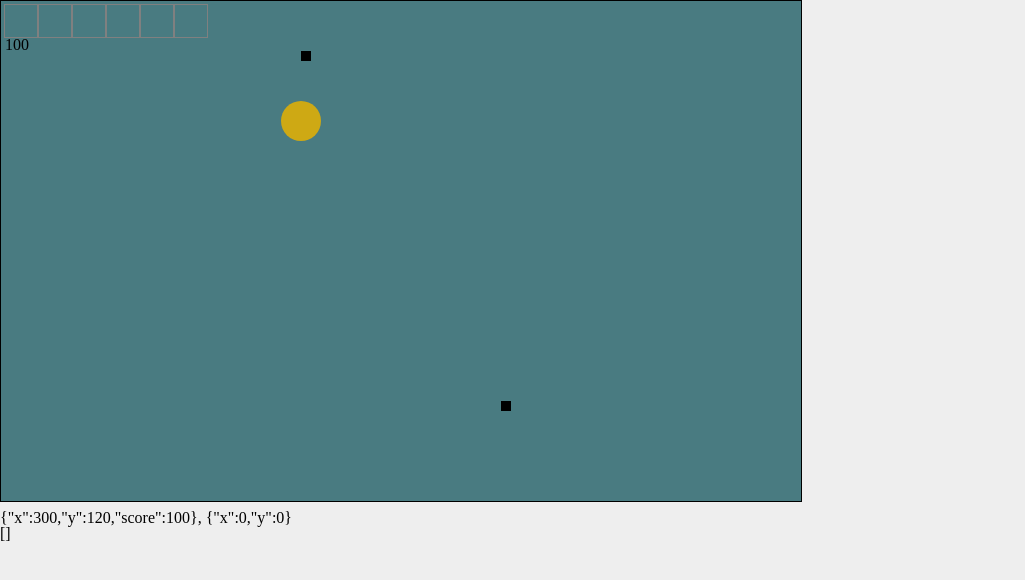
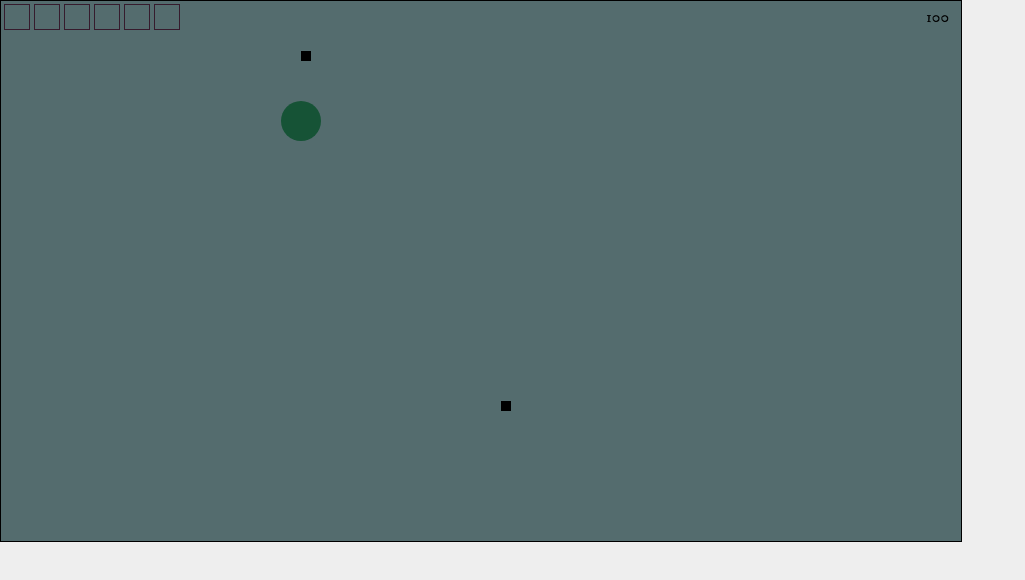
Before and after one commit to ditam/ld58-collector, a plain HTML site: page index.html in a window 1280 px wide. Shown: the whole page, without its empty margins (0-1025 px from the left). Drawn offline with nearby package versions, Linux system fonts and the light colour scheme.

Commit message:
set display size and font

```diff
--- a/constants.js
+++ b/constants.js
@@ -1,6 +1,6 @@
 const params = {
-  WIDTH: 800,
-  HEIGHT: 500,
+  WIDTH: 960,
+  HEIGHT: 540,
   PLAYER_SIZE: 20,
   ACTIVITY_RADIUS: 50,
   // movement within this margin attempts to scroll the viewport if possible
@@ -10,4 +10,6 @@ const params = {
   townBGColor: '#497b81ff',
 };
 
+window.isDebug = false;
+
 export default params;
--- a/index.html
+++ b/index.html
@@ -7,6 +7,10 @@
 
   <link rel="stylesheet" type="text/css" href="ext/reset.css">
   <link rel="stylesheet" type="text/css" href="styles.css">
+
+  <link rel="preconnect" href="https://fonts.googleapis.com">
+  <link rel="preconnect" href="https://fonts.gstatic.com" crossorigin>
+  <link href="https://fonts.googleapis.com/css2?family=IM+Fell+DW+Pica:ital@0;1&display=swap" rel="stylesheet">
 </head>
 <body>
   <canvas id="main-canvas"></canvas>
--- a/main.js
+++ b/main.js
@@ -369,8 +369,11 @@ function applyMovement() {
 let debugLog, inventoryLog;
 function drawFrame(timestamp) {
   applyMovement();
-  debugLog.text(JSON.stringify(player) + ', ' + JSON.stringify(viewport));
-  inventoryLog.text(JSON.stringify(inventory));
+
+  if (window.isDebug) {
+    debugLog.text(JSON.stringify(player) + ', ' + JSON.stringify(viewport));
+    inventoryLog.text(JSON.stringify(inventory));
+  }
   const xInViewPort = player.x - viewport.x;
   const yInViewPort = player.y - viewport.y;
 
@@ -379,8 +382,8 @@ function drawFrame(timestamp) {
   ctx2.clearRect(0, 0, constants.WIDTH, constants.HEIGHT);
 
   // set main bg according to level (later maybe fancy gradients?)
-  ctx.fillStyle = inTown? constants.townBGColor : constants.forestBGColor;
-  ctx.fillRect(0, 0, constants.WIDTH, constants.HEIGHT);
+  //ctx.fillStyle = inTown? constants.townBGColor : constants.forestBGColor;
+  //ctx.fillRect(0, 0, constants.WIDTH, constants.HEIGHT);
 
   // map objects
   ctx.save();
@@ -397,7 +400,7 @@ function drawFrame(timestamp) {
   // draw player
   ctx.save();
   ctx.beginPath();
-  ctx.fillStyle = 'rgba(206, 169, 20, 1)';
+  ctx.fillStyle = 'rgba(22, 83, 54, 1)';
   ctx.arc(xInViewPort, yInViewPort, constants.PLAYER_SIZE, 0, Math.PI*2);
   ctx.fill();
   ctx.restore();
--- a/styles.css
+++ b/styles.css
@@ -1,5 +1,10 @@
 body {
   background-color: #eee;
+
+  font-family: "IM Fell DW Pica", serif;
+  font-weight: 400;
+  font-style: normal;
+  /*font-style: italic;*/
 }
 
 canvas {
@@ -8,6 +13,10 @@ canvas {
   background-color: rgb(16, 124, 132);
   */
   border: 1px solid rgb(0, 0, 0);
+}
+
+canvas:first-child {
+  background-color: rgb(84 108 110);
 }
 
 #main-canvas, #secondary-canvas {
@@ -24,18 +33,25 @@ canvas {
 #header {
   position: absolute;
   margin: 5px;
+  width: 960px; /* TODO: make width-agnostic or follow WIDTH */
 }
 
 #header #inventory .slot {
   display: inline-block;
-  width: 32px;
-  height: 32px;
-  margin-right: 2px;
-  outline: 1px solid gray;
+  width: 24px;
+  height: 24px;
+  margin-right: 6px;
+  outline: 1px solid #361B2D;
 }
 
 #header #inventory .slot.filled {
-  background-color: gray;
+  background-color: #361B2D;
+}
+
+#header #score {
+  position: absolute;
+  right: 16px;
+  top: 4px;
 }
 
 #merchant-screen {
```
